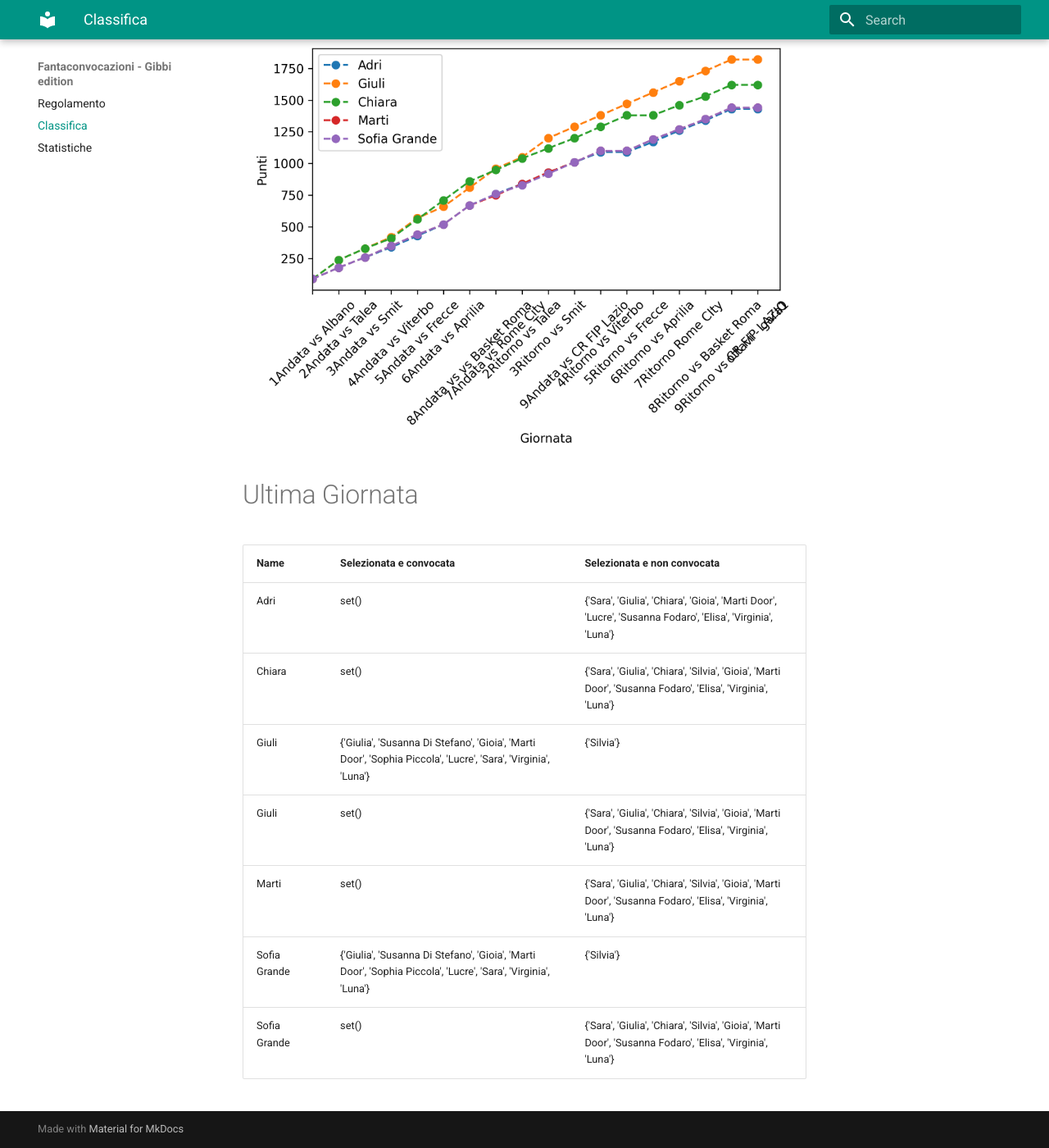
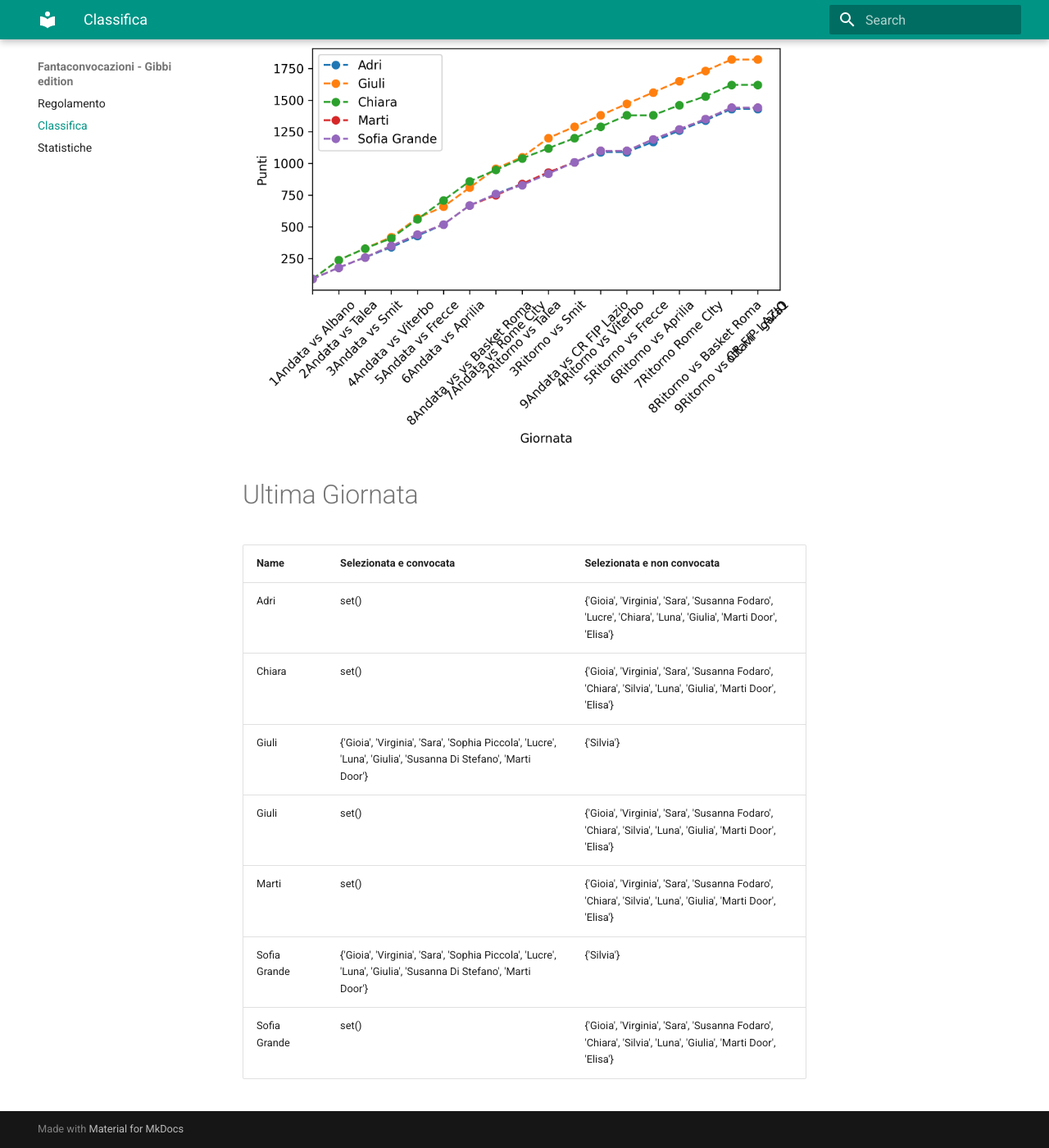
Before and after one commit to martinig94/fantagibbi, an MkDocs documentation site: the page built from docs/Classifica.md, in a window 1280 px wide and 1400 px high, scrolled down 565 px. Shown: the whole window at 82% size. Built offline with MkDocs 1.6.1 and Material for MkDocs 9.7.7, drawn with Linux system fonts in a browser that asks for light colours.

Commit message:
Auto-update from main.py

```diff
--- a/docs/Classifica.md
+++ b/docs/Classifica.md
@@ -18,11 +18,11 @@
 <!-- START_TABLE CORRECT -->
 | Name         | Selezionata e convocata                                                                                        | Selezionata e non convocata                                                                                  |
 |:-------------|:---------------------------------------------------------------------------------------------------------------|:-------------------------------------------------------------------------------------------------------------|
-| Adri         | set()                                                                                                          | {'Sara', 'Giulia', 'Chiara', 'Gioia', 'Marti Door', 'Lucre', 'Susanna Fodaro', 'Elisa', 'Virginia', 'Luna'}  |
-| Chiara       | set()                                                                                                          | {'Sara', 'Giulia', 'Chiara', 'Silvia', 'Gioia', 'Marti Door', 'Susanna Fodaro', 'Elisa', 'Virginia', 'Luna'} |
-| Giuli        | {'Giulia', 'Susanna Di Stefano', 'Gioia', 'Marti Door', 'Sophia Piccola', 'Lucre', 'Sara', 'Virginia', 'Luna'} | {'Silvia'}                                                                                                   |
-| Giuli        | set()                                                                                                          | {'Sara', 'Giulia', 'Chiara', 'Silvia', 'Gioia', 'Marti Door', 'Susanna Fodaro', 'Elisa', 'Virginia', 'Luna'} |
-| Marti        | set()                                                                                                          | {'Sara', 'Giulia', 'Chiara', 'Silvia', 'Gioia', 'Marti Door', 'Susanna Fodaro', 'Elisa', 'Virginia', 'Luna'} |
-| Sofia Grande | {'Giulia', 'Susanna Di Stefano', 'Gioia', 'Marti Door', 'Sophia Piccola', 'Lucre', 'Sara', 'Virginia', 'Luna'} | {'Silvia'}                                                                                                   |
-| Sofia Grande | set()                                                                                                          | {'Sara', 'Giulia', 'Chiara', 'Silvia', 'Gioia', 'Marti Door', 'Susanna Fodaro', 'Elisa', 'Virginia', 'Luna'} |
+| Adri         | set()                                                                                                          | {'Gioia', 'Virginia', 'Sara', 'Susanna Fodaro', 'Lucre', 'Chiara', 'Luna', 'Giulia', 'Marti Door', 'Elisa'}  |
+| Chiara       | set()                                                                                                          | {'Gioia', 'Virginia', 'Sara', 'Susanna Fodaro', 'Chiara', 'Silvia', 'Luna', 'Giulia', 'Marti Door', 'Elisa'} |
+| Giuli        | {'Gioia', 'Virginia', 'Sara', 'Sophia Piccola', 'Lucre', 'Luna', 'Giulia', 'Susanna Di Stefano', 'Marti Door'} | {'Silvia'}                                                                                                   |
+| Giuli        | set()                                                                                                          | {'Gioia', 'Virginia', 'Sara', 'Susanna Fodaro', 'Chiara', 'Silvia', 'Luna', 'Giulia', 'Marti Door', 'Elisa'} |
+| Marti        | set()                                                                                                          | {'Gioia', 'Virginia', 'Sara', 'Susanna Fodaro', 'Chiara', 'Silvia', 'Luna', 'Giulia', 'Marti Door', 'Elisa'} |
+| Sofia Grande | {'Gioia', 'Virginia', 'Sara', 'Sophia Piccola', 'Lucre', 'Luna', 'Giulia', 'Susanna Di Stefano', 'Marti Door'} | {'Silvia'}                                                                                                   |
+| Sofia Grande | set()                                                                                                          | {'Gioia', 'Virginia', 'Sara', 'Susanna Fodaro', 'Chiara', 'Silvia', 'Luna', 'Giulia', 'Marti Door', 'Elisa'} |
 <!-- END_TABLE CORRECT -->
```
